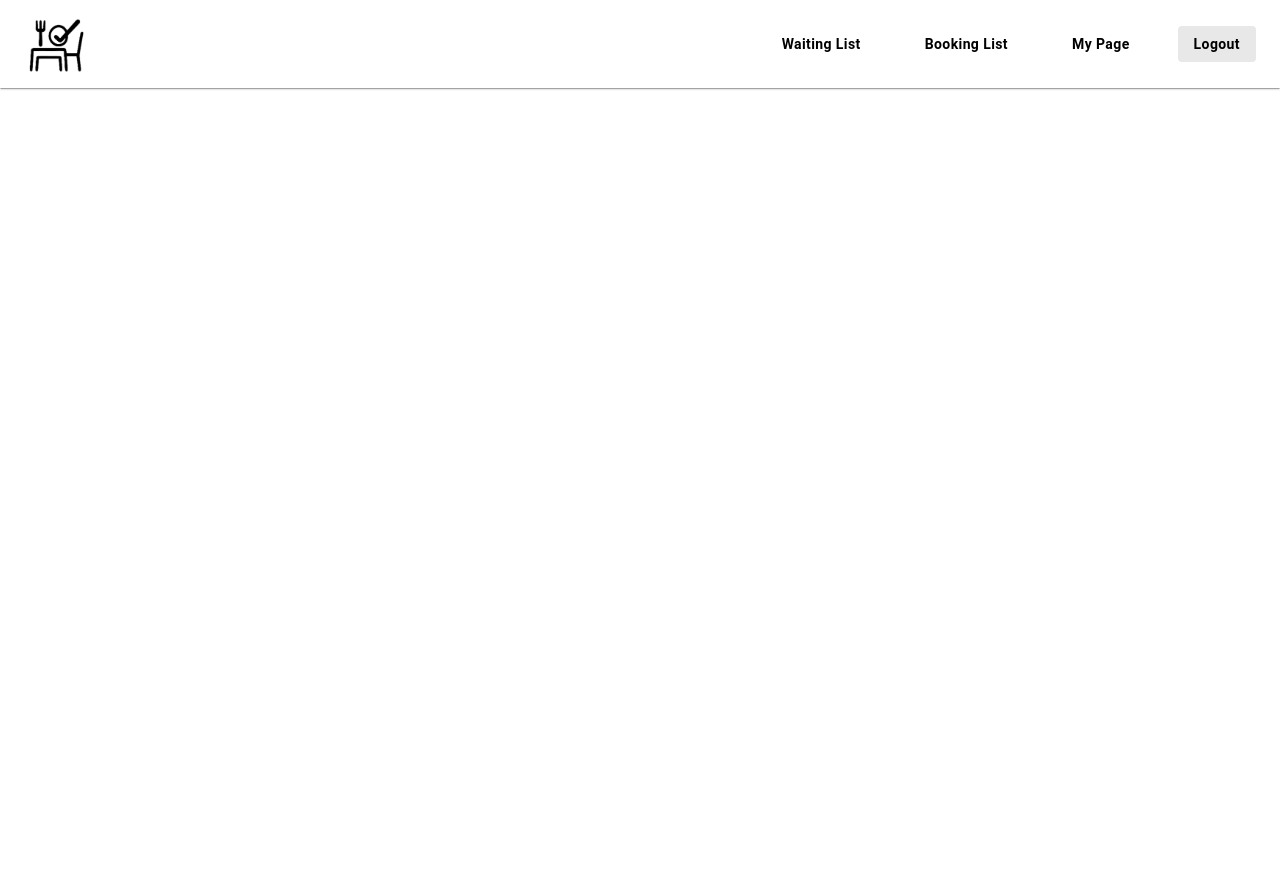
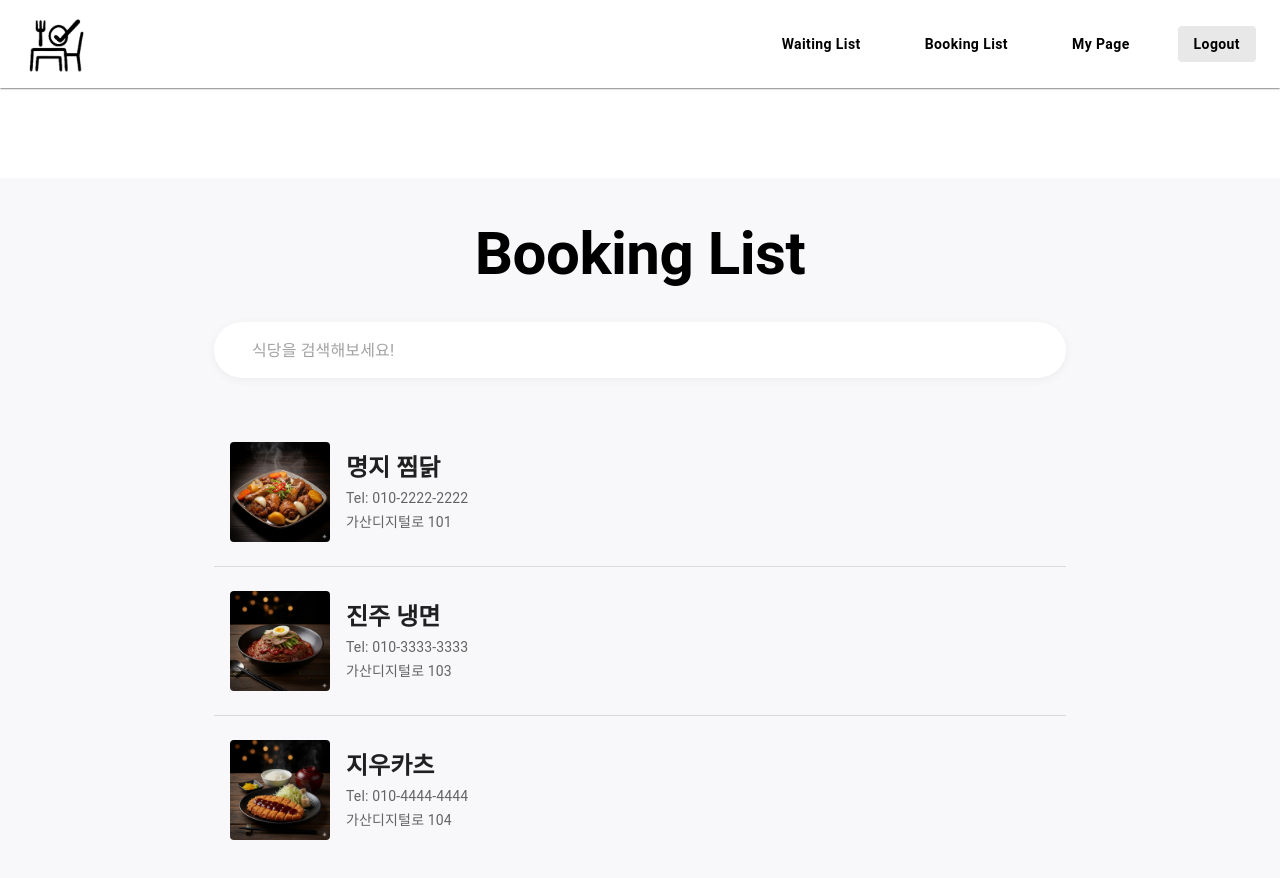
Before and after one commit to Autoever-Cloud/FrontEnd, a React (Create React App) app: page /bookinglist in a window 1280 px wide. Shown: the top 878 px of the page. Before the commit the page ends 800 px from the top, so only its background shows below. Built offline with nearby package versions, Linux system fonts and the light colour scheme; some icons are missing.

Commit message:
feat)BookingList UI Update

```diff
--- a/src/Routing.js
+++ b/src/Routing.js
@@ -2,6 +2,7 @@ import React from "react";
 import {Route, Routes} from "react-router-dom";
 import ProjectMain from "./views/MainPage";
 import WaitingList from "./views/WaitingList";
+import BookingList from "./views/BookingList";
 
 export default function Routing(){
     return (
@@ -10,6 +11,7 @@ export default function Routing(){
                 <Routes>
                     <Route path='/' element={<ProjectMain/>} />
                     <Route path='/waitinglist' element={<WaitingList/>} />
+                    <Route path='/bookinglist' element={<BookingList/>} />
                 </Routes>
             </div>
         </div>
--- a/src/views/BookingList/index.js
+++ b/src/views/BookingList/index.js
@@ -2,7 +2,7 @@
 import React from "react";
 import BookingRestaurantList from "../../components/booking/BookingRestaurantList"
 
-export default function MainLayout(){
+export default function BookingList(){
     return (
       <BookingRestaurantList/>
     )
--- a/src/views/Navigation/index.js
+++ b/src/views/Navigation/index.js
@@ -56,6 +56,7 @@ export default function Navigation(){
             <Button
               variant="contained"
               sx={naviButtonStyle}
+              onClick={() => navigate("/bookinglist")}
             >
               Booking List
             </Button>
```
Also changed, not shown: src/components/waiting/WaitingSeatSelection.js (line endings or trailing spaces).
